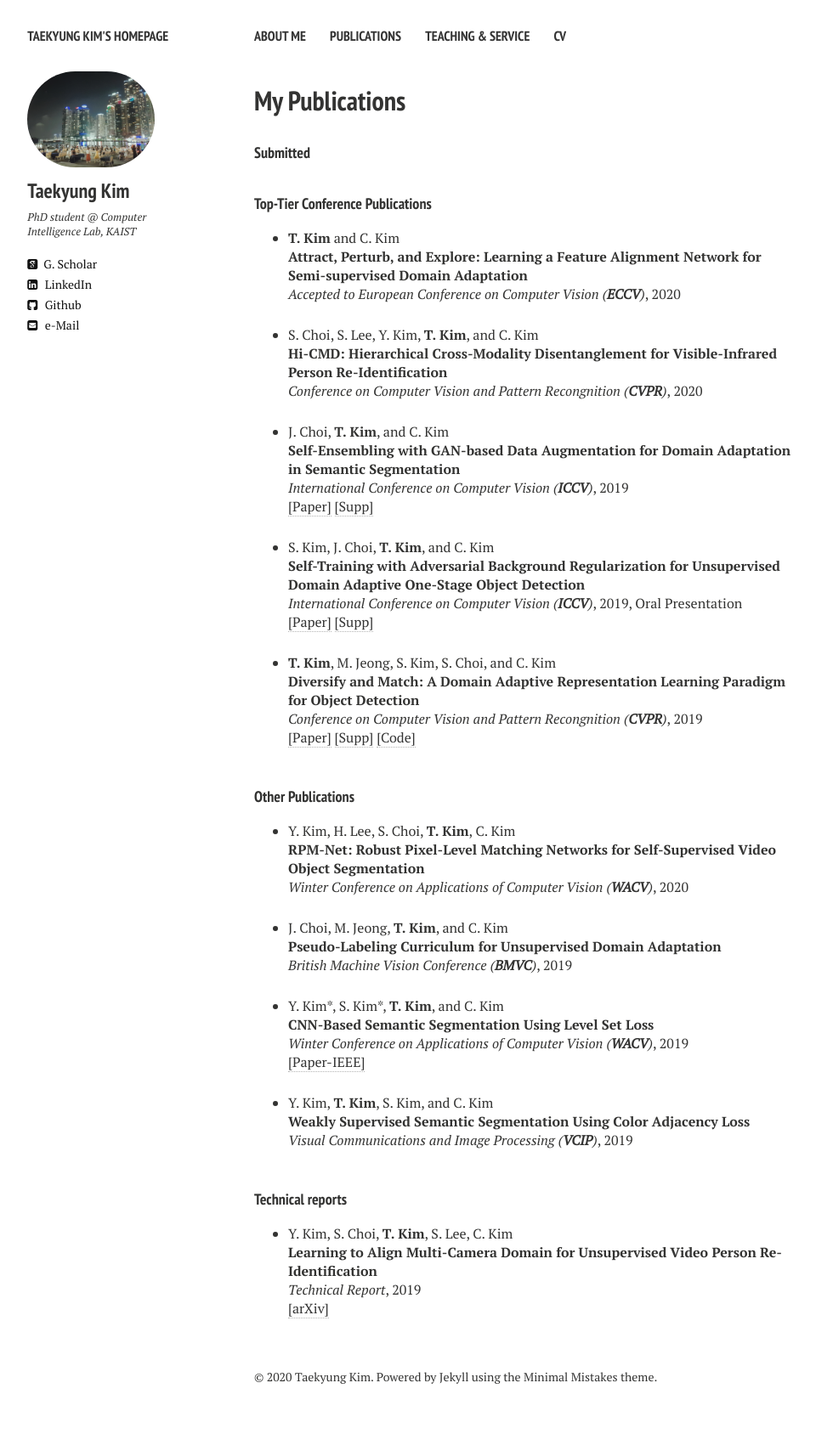
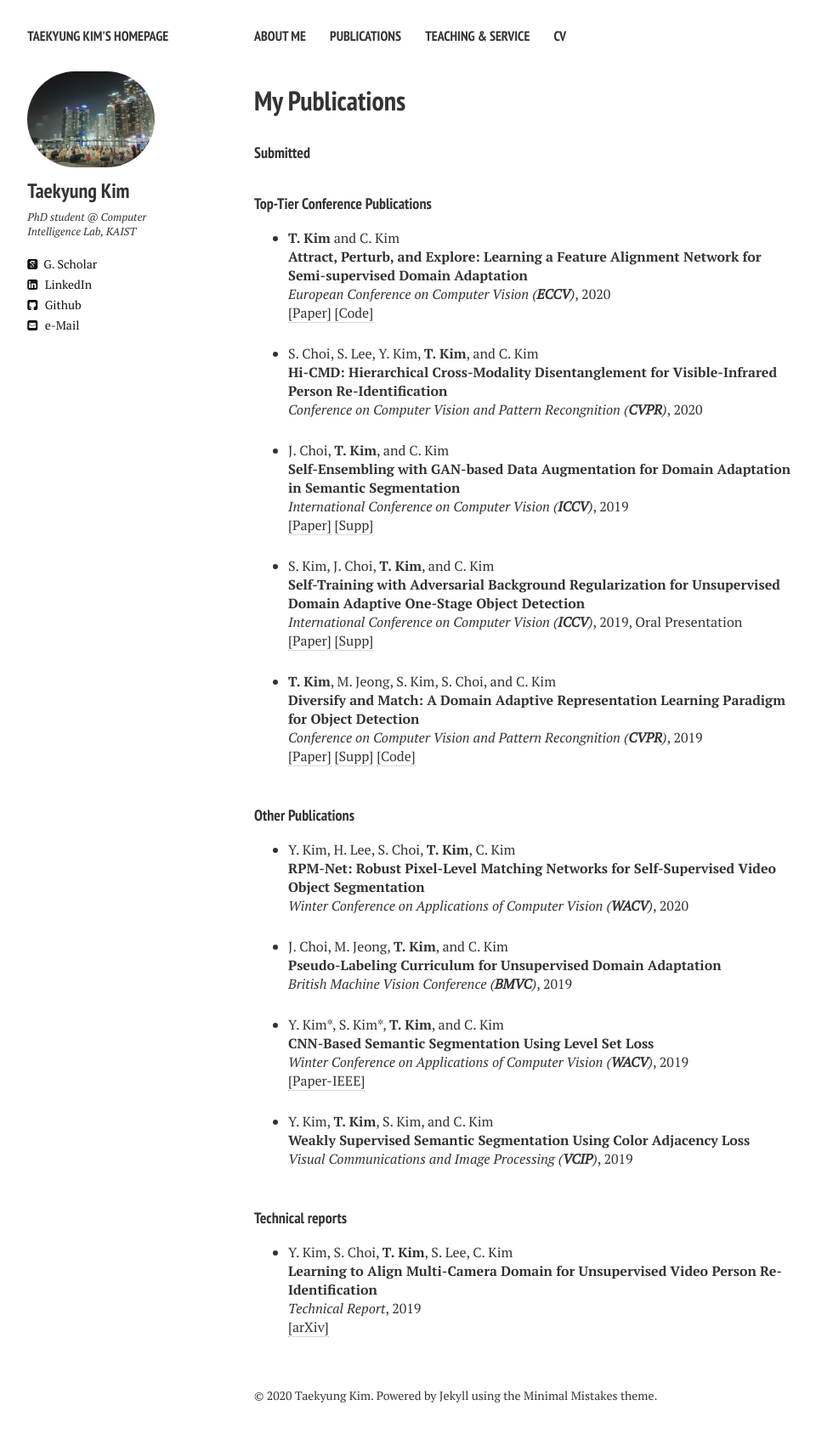
Before and after one commit to TKKim93/TKKim93.github.io, a Jekyll site: the page built from publications.md, in a window 1280 px wide. Shown: the whole page at 85% size, without its empty margins (21-981 px from the left). Built offline with Jekyll 4.4.1, drawn with Linux system fonts in a browser that asks for light colours; nearby versions of some CDN libraries; before the commit the page ends 1679 px from its top, so only the background shows below that.

Commit message:
Update publications.html

```diff
--- a/_layouts/publications.html
+++ b/_layouts/publications.html
@@ -92,8 +92,10 @@
 <li ><p>
 <b>T. Kim</b> and C. Kim
 <br><b>Attract, Perturb, and Explore: Learning a Feature Alignment Network for Semi-supervised Domain Adaptation</b><br>
-<i>Accepted to European Conference on Computer Vision (<b>ECCV</b>)</i>, 2020
+<i>European Conference on Computer Vision (<b>ECCV</b>)</i>, 2020
 <br />
+<a href="https://arxiv.org/pdf/2007.09375.pdf" target="_blank">[Paper]</a>
+<a href="https://github.com/TKKim93/APE" target="_blank">[Code]</a>
 <!-- <a href="javascript:toggleBibtex('')">[BibTeX]</a> -->
 </p>
 </li>
```
